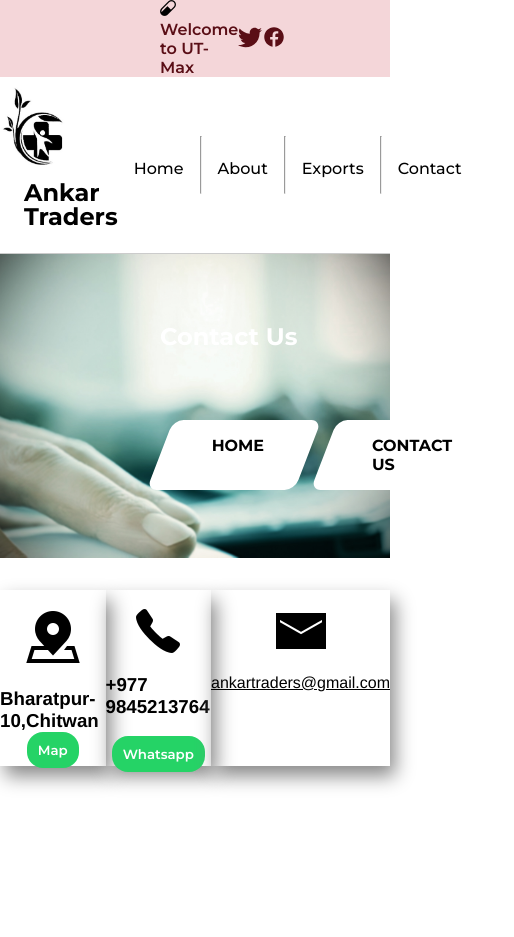
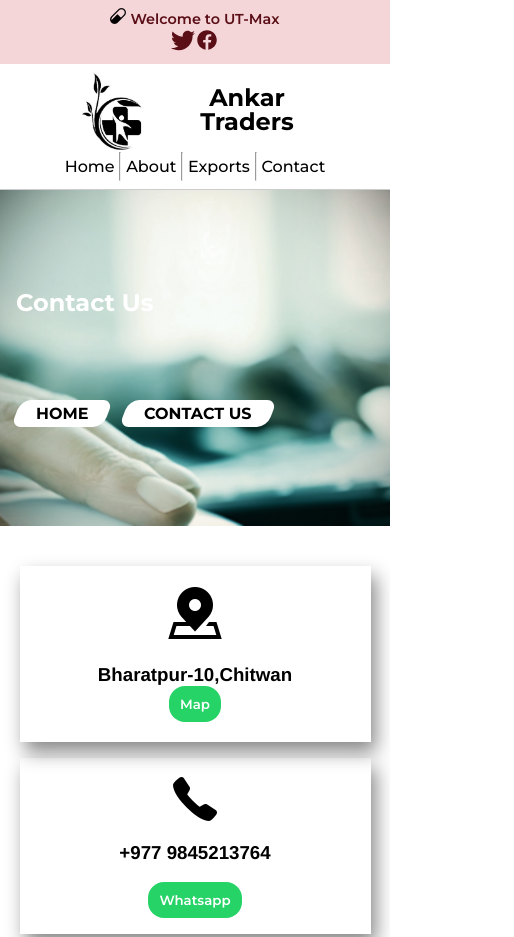
Before and after one commit to sumit-poudel/ankarTraders, a plain HTML site: page contact.html in a window 390 px wide. Shown: the top 937 px of the page, 514 px wide, since content can reach past the window. Before the commit the page ends 844 px from the top, so only its background shows below. Drawn offline with Linux system fonts and the light colour scheme.

Commit message:
responsive contact

```diff
--- a/style.css
+++ b/style.css
@@ -140,3 +140,57 @@ body {
 .mail a{
   color: black;
 }
+
+/* for mobile phone users */
+@media screen and (max-width: 768px) {
+  .topBar {
+    padding: 0 1rem;
+  }
+  #link {
+    justify-content: center;
+  }
+  .site-header {
+    flex-direction: column;
+    text-align: center;
+  }
+  .site-navigation {
+    justify-content: center;
+  }
+  .contact {
+    padding: 1rem;
+  }
+  .blocks{
+    flex-direction: column;
+    align-items: center;
+  }
+  .contact .nav li {
+    padding: 0.5rem 1.5rem;
+  }
+}
+
+@media screen and (max-width: 480px) {
+  .topBar {
+    flex-direction: column;
+    padding: 0.5rem;
+  }
+  #text {
+    font-size: 0.9rem;
+  }
+  .site-header {
+    padding: 0.5rem;
+  }
+  .site-navigation li {
+    margin: 0.3em;
+  }
+  .contact .nav li {
+    padding: 0.25rem 1.25rem;
+  }
+  .blocks div {
+    width: 90%; /* Use almost full width */
+    margin: 0.5rem auto;
+  }
+  .blocks{
+    flex-direction: column;
+  }
+
+}
```
Also changed, not shown: contact.html (+3 -0 lines).
